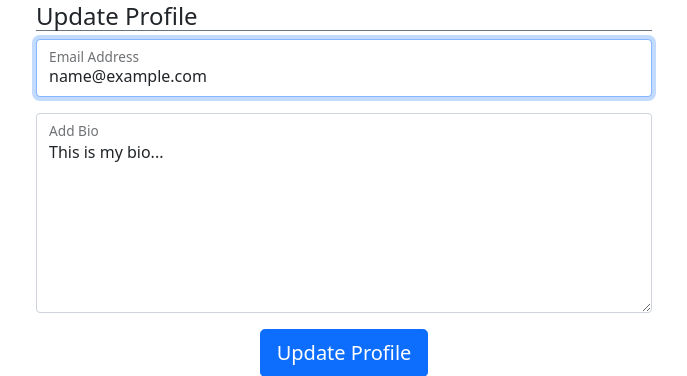
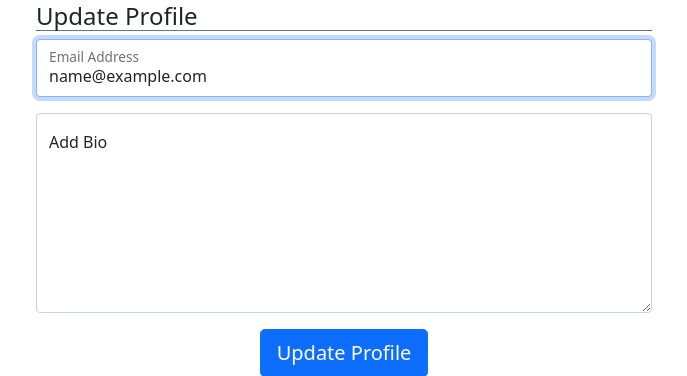
Before and after one commit to Mbye20/student_corner, a Flask app: page /profile in a window 1280 px wide. Shown: the part 154-530 px from the top of the page, without its empty margins (296-983 px from the left). Run offline with Flask 2, Linux system fonts and the light colour scheme; the visitor is signed in with stand-in values (Sample User, id 1); data comes from the database, SQL or seed files in the repository; some libraries are stand-ins or nearby versions.

Commit message:
little changes

```diff
--- a/stud_corner/templates/profile.html
+++ b/stud_corner/templates/profile.html
@@ -22,7 +22,7 @@
                 {% if bio %}
                     {{ textarea("bio", id="floatingTextarea2", value = bio , label = "Add Bio") }}
                 {% else %}
-                    {{ textarea("bio", id="floatingTextarea2", value = "This is my bio..." , label = "Add Bio") }}
+                    {{ textarea("bio", id="floatingTextarea2", label = "Add Bio") }}
                 {% endif %}
 
             </div>
```
